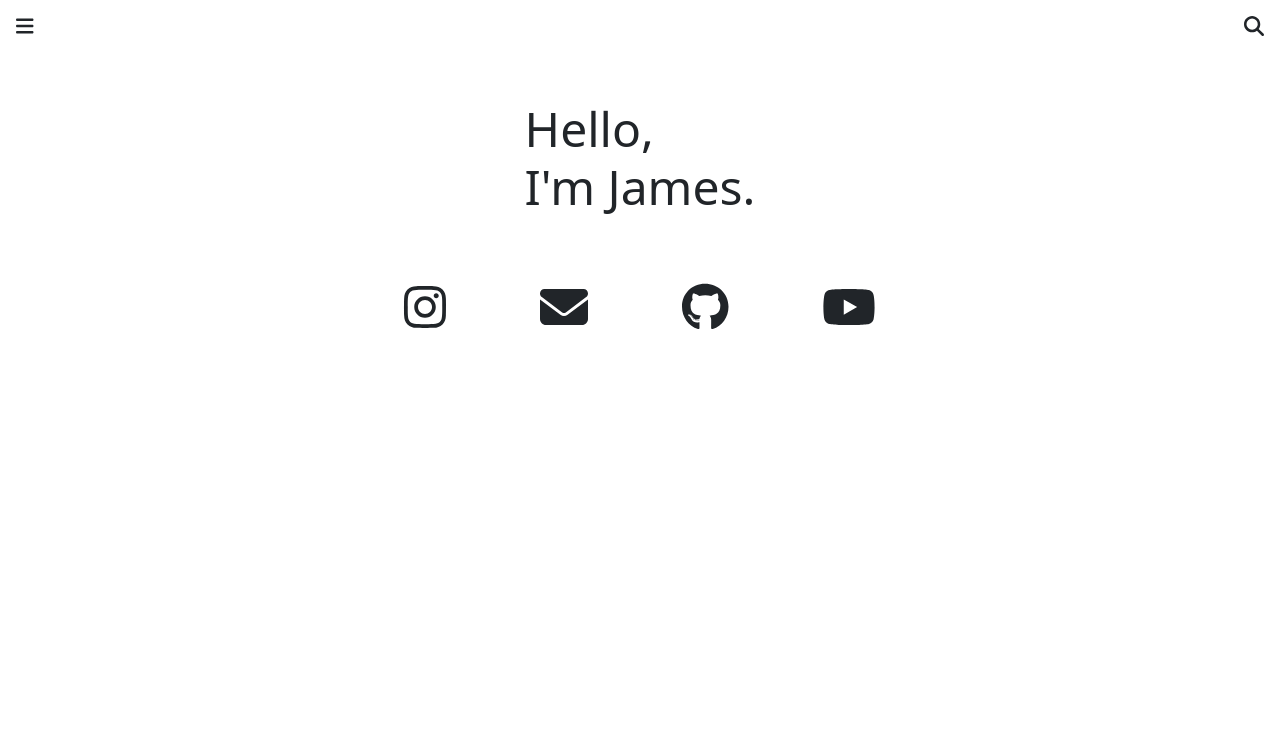
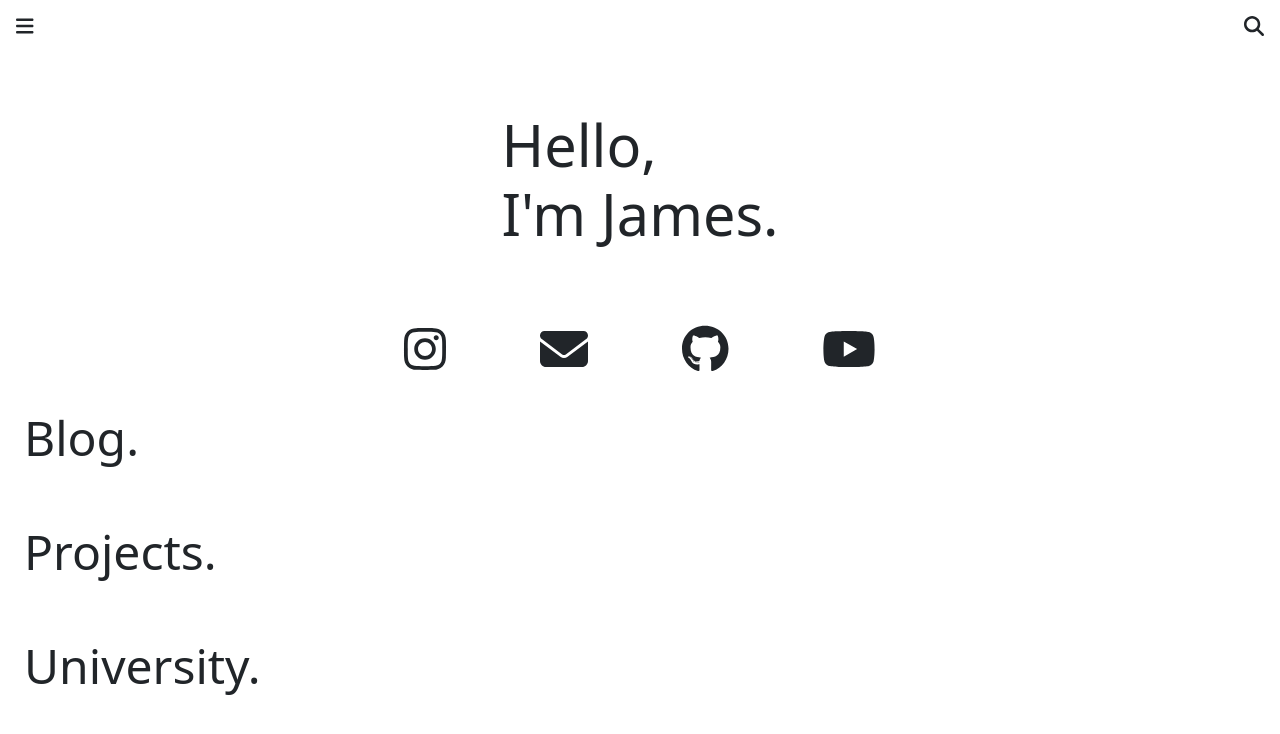
Before and after one commit to jluong23/blog, a React (Create React App) app: page / in a window 1280 px wide. Shown: the top 734 px of the page. Built offline with nearby package versions, Linux system fonts and the light colour scheme.

Commit message:
Moved styled component outside function in social media icon. Changed stylings

```diff
--- /dev/null
+++ b/src/components/BlogOverview.js
@@ -0,0 +1,16 @@
+import React from "react";
+import styled from "styled-components";
+
+const Wrapper = styled.div`
+  padding: .5em;
+`
+
+const BlogOverview = (props) => {
+  return (
+    <Wrapper>
+      <h1>Blog.</h1>
+    </Wrapper>
+  );
+};
+
+export default BlogOverview;
--- /dev/null
+++ b/src/components/Projects.js
@@ -0,0 +1,16 @@
+import React from "react";
+import styled from "styled-components";
+
+const Wrapper = styled.div`
+  padding: .5em;
+`
+
+const Projects = (props) => {
+  return (
+    <Wrapper>
+      <h1>Projects.</h1>
+    </Wrapper>
+  );
+};
+
+export default Projects;
--- a/src/components/SocialMediaIcon.js
+++ b/src/components/SocialMediaIcon.js
@@ -3,18 +3,19 @@ import styled from "styled-components";
 import { FontAwesomeIcon } from '@fortawesome/react-fontawesome'
 
 
+const Icon = styled.a`
+    background-color: ${(props) =>
+        props.color == null ? "#FFF" : props.color
+    };
+    padding: 0 .2em;
+    color: inherit;
+`
+
 const SocialMediaIcon = (props) => {
     const {url, icon, color} = props;
 
-    const Icon = styled.a`
-        background-color: ${color == null ? "#FFF" : color };
-        font-size: 3em;
-        padding: 0 .2em;
-        color: inherit;
-    `
-
     return (
-        <Icon href={url}>
+        <Icon href={url} color={color}>
             <FontAwesomeIcon icon={icon}/>
         </Icon>
     );
--- /dev/null
+++ b/src/components/University.js
@@ -0,0 +1,16 @@
+import React from "react";
+import styled from "styled-components";
+
+const Wrapper = styled.div`
+  padding: .5em;
+`
+
+const University = (props) => {
+  return (
+    <Wrapper>
+      <h1>University.</h1>
+    </Wrapper>
+  );
+};
+
+export default University;
--- a/src/pages/Home.js
+++ b/src/pages/Home.js
@@ -2,27 +2,40 @@
 
 import React from "react";
 import styled from "styled-components";
+import BlogOverview from "../components/BlogOverview";
 import Contact from "../components/Contact";
+import Projects from "../components/Projects";
+import University from "../components/University";
 
-const Title = styled.h1`
-  font-size: 3em;
-`
 const TitleWrapper = styled.div`
   display: flex;
   justify-content: center;
-  padding: 3em 0;
+  padding: 1em 0;
+  font-size: 1.2em;
+`
+const HomeWrapper = styled.div`
+  font-size: 3rem;
+  & h1 {
+    font-size: 1em;
+  }
 `
 
+const title = (
+  <TitleWrapper>
+        <h1>
+          Hello, <br /> I'm James.
+        </h1>
+      </TitleWrapper>
+)
 const Home = (props) => {
   return (
-    <div className="home">
-      <TitleWrapper>
-        <Title>
-          Hello, <br /> I'm James.
-        </Title>
-      </TitleWrapper>
+    <HomeWrapper>
+      {title}
       <Contact />
-    </div>
+      <BlogOverview />
+      <Projects />
+      <University />
+    </HomeWrapper>
   );
 };
 
```
